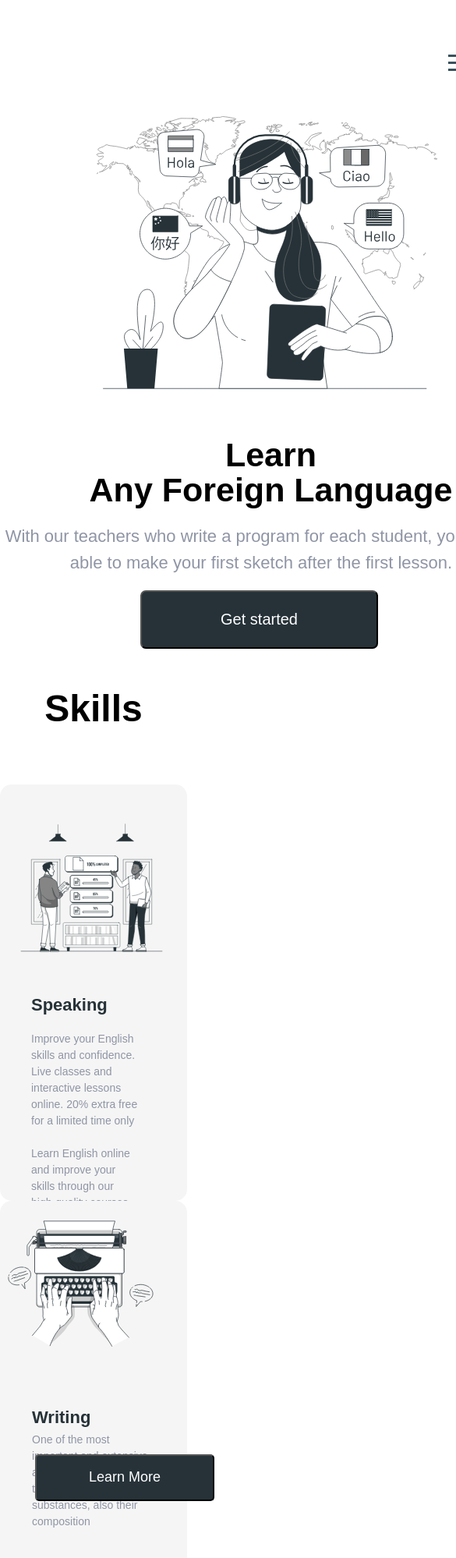
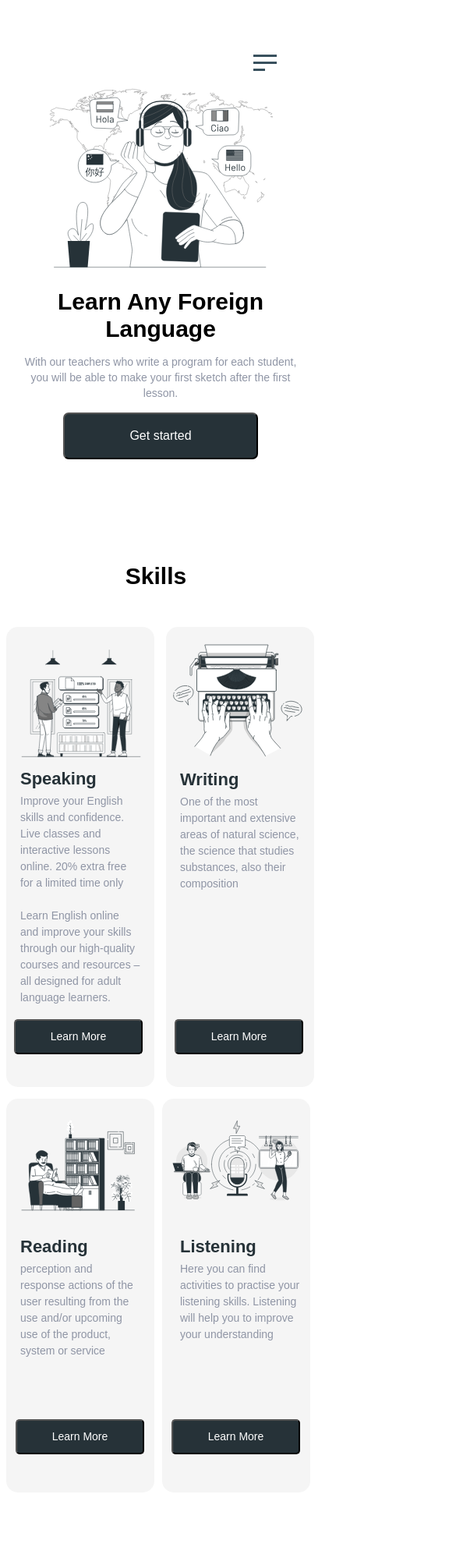
Before and after one commit to jeneziss/Britlex, a website: page src/index.html in a window 390 px wide. Shown: the top 1998 px of the page at 78% size, 585 px wide, since content can reach past the window. Drawn offline with Linux system fonts and the light colour scheme.

Commit message:
adaptive(575px) major upd
переделал первую и сделал вторую секцию фулл+пофиксил хуйню с маштабированием и чуток изменил гамбургер(который еще нужно дофиксить)

```diff
--- a/src/index.html
+++ b/src/index.html
@@ -37,7 +37,7 @@
              <div class="container">
              <div class="promo_text">
                 <h1 class="promo__title">
-                    Learn<br>
+                    Learn
                     Any Foreign
                     Language
                  </h1>
--- a/src/sass/blocks/_adaptive.scss
+++ b/src/sass/blocks/_adaptive.scss
@@ -116,100 +116,190 @@
 }
 
 @media (max-width: 575px){
-    body{
-        width: 575px;
+    .container{
+        max-width: 575px;
         margin: 0;
-    }
-    .container{
-        width: 575px;
         padding: 0;
     }
 
     .promo{
-        min-height: 750px;
+        min-height: 550px;
         &__light{
             display: none;
         }
         &_text{
             position: relative;
             padding-bottom: 100px;
-            top: 460px;
-            left: -15px;
+            top: 260px;
+            left: 23px;
+            width: 350px;
+            margin: 0;
+            padding-left: 0;
+            padding-bottom: 0;
+            height: 0;
         }
         &__title{
             text-align: center;
-            font-size: 43px;
-            line-height: 45px;
+            font-size: 30px;
+            line-height: 35px;
+            margin: 0;
+            padding-bottom: 15px;
         }
         &__subtitle{
             text-align: center;
-            font-size: 22px;
-            line-height: 34px;
-            padding-right: 25px;
+            font-size: 14px;
+            line-height: 20px;
+            padding-right: 0;
         }
 
         &__logo{
-            top: -700px;
-            right: -5px;
-            width: 475px;
-            height: 475px;
+            float: none;
+            top: -50px;
+            width: 424px;
+            height: 424px;
+            right: -4px;
         }
         &__logo-1{
-            width: 475px;
-            height: 475px;
+            width: 390px;
+            height: 311px;
         }
     }
     .button2{
         position: relative;
-        top: -2px;
-        left: 175px;
-        width: 305px;
-        height: 75px;
-        font-size: 20px;
-        line-height: 27px;
+        top: -5px;
+        left: 50px;
+        width: 250px;
+        height: 60px;
+        font-size: 16px;
     }
+
+
+
+
+
+
+
+
+
+    .advantages{
+        &__text{
+            position: relative;
+            left: -18px;
+            font-size: 30px;
+            line-height: 80px;
+            margin-top: 10px;
+            padding-bottom: 0;
+        }
+        &__subheader{
+            padding-top: 0;
+        }
+        &__cards{
+            width: 420px;
+            justify-content: normal;
+        }
+        &__card1{
+            width: 190px;
+            height: 590px;
+            margin-bottom: 15px;
+            margin-right: 15px;
+        }
+        &__cardtext-1{
+            padding: 0 18px;
+        }
+        &__img-1{
+            top: 10px;
+            width: 172px;
+            left: 10px;
+            height: auto;
+        }
+        &__card2{
+            width: 190px;
+            height: 590px;
+            margin-right: 10px;
+        }
+        &__cardtext-2{
+            top: -9px;
+            padding: 0 18px;
+        }
+        &__img-2{
+            top: 0;
+            left: 0;
+            width: 182px;
+            height: 182px;
+        }
+        &__card3{
+            width: 190px;
+            height: 505px;
+            margin-right: 10px;
+        }
+        &__cardtext-3{
+            top: 35px;
+            left: 0;
+            padding: 0 18px;
+        }
+        &__img-3{
+            width: 192px;
+            height: 132px;
+            left: -2px;
+            top: 20px;
+        }
+        &__card4{
+            width: 190px;;
+            height: 505px;
+            top: 0;
+            left: 0;
+        }
+        &__cardtext-4{
+            padding: 0;
+            top: 32px;
+            padding: 0 13px;
+        }
+        &__img-4{
+            width: 185px;
+            height: 135px;
+            top: 15px;
+            left: 4px;
+        }
+    }
+
+    .button-card1{
+        width: 165px;
+        height: 45px;
+        font-size: 14px;
+        top: 5px;
+        left: 10px;
+    }
+    .button-card2{
+        width: 165px;
+        height: 45px;
+        font-size: 14px;
+        top: 142px;
+         left: 11px;
+    }
+    .button-card3{
+        width: 165px;
+        height: 45px;
+        font-size: 14px;
+        top: 100px;
+        left: 12px;
+    }
+    .button-card4{
+        width: 165px;
+        height: 45px;
+        font-size: 14px;
+        top: 118px;
+        left: 12px;
+    }
+
+
+
+
+
+
     .pricing{
         &__cards{
             display: block;
             width: auto;
-        }
-    }
-    .container{
-        max-width: 575px;
-        margin: 0 auto;
-    }
-
-
-    .advantages{
-        &__card1{
-            width: 240px;
-            height: 534px;
-        }
-        &__img-1{
-            width: 205px;
-            left: 15px;
-        }
-        &__card2{
-            width: 240px;
-            height: 534px;
-        }
-        &__img-2{
-            top: 0;
-            left: 0;
-        }
-        &__card3{
-            width: 240px;
-            height: 534px;
-        }
-        &__card4{
-            width: 240px;
-            height: 534px;
-            top: 0;
-            left: 0;
-        }
-        &__img-4{
-            top: 0;
-            left: 0;
         }
     }
 
@@ -276,11 +366,23 @@
 
     .contact{
         min-width: 1px;
+        &__input{
+            width: 250px;
+        }
+        &__img{
+            float: none;
+            width: 300px;
+            height: 400px;
+        }
     }
 
 
-
-
+    .footer{
+        max-width: 400px;
+        &__line{
+            width: 400px;
+        }
+    }
 
 
 
@@ -290,9 +392,9 @@
         z-index: 4;
         display: block;
         position: absolute;
-        right: -235px;
+        right: 35px;
         top: 70px;
-        width: 50px;
+        width: 30px;
         height: 50px;
             span{
                 display: block;
@@ -302,7 +404,7 @@
                 margin-bottom: 6px;
                 transition: 0.4s all;
                 &:nth-child(3){
-                    width: 35px;
+                    width: 15px;
                 }
                 &:nth-child(4){
                     position: absolute;
```
Also changed, not shown: src/css/style.min.css.
